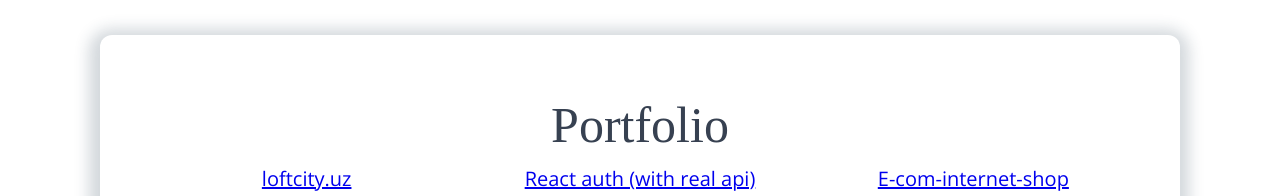
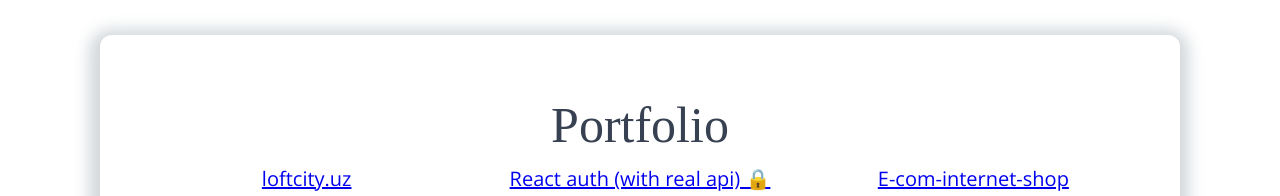
Before and after one commit to sarvarabduganiyev/list-of-portfolio, a plain HTML site: page index.html in a window 1280 px wide. Shown: the top 196 px of the page. Drawn offline with nearby package versions, Linux system fonts and the light colour scheme; a web font is replaced by a local one.

Commit message:
login-api

```diff
--- a/index.html
+++ b/index.html
@@ -31,8 +31,8 @@
               <a
                 class="a__link"
                 target="_blank"
-                href="https://react-auth-real-api.vercel.app/login"
-                >React auth (with real api)</a
+                href="https://login-auth-react-project.vercel.app/"
+                >React auth (with real api) 🔒</a
               >
               <h3 class="list__title">Technology:</h3>
               <ul>
```
